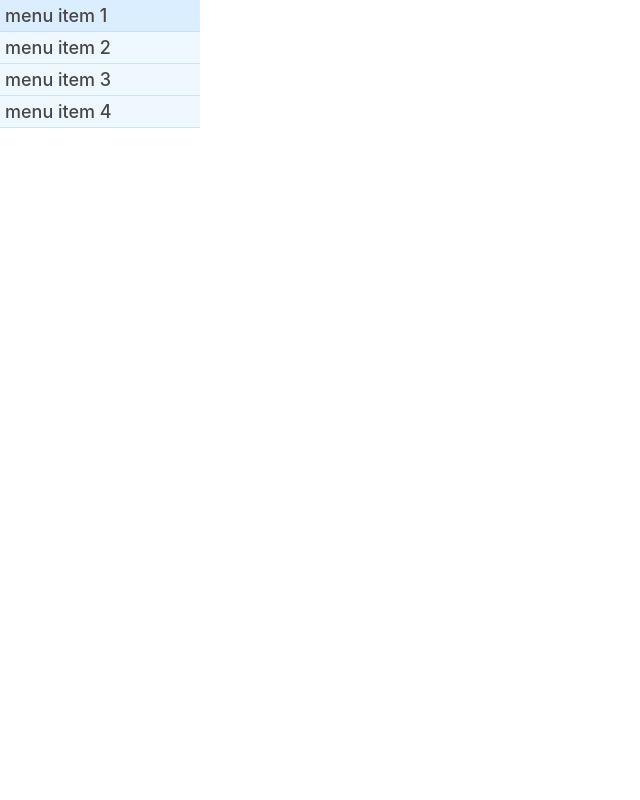
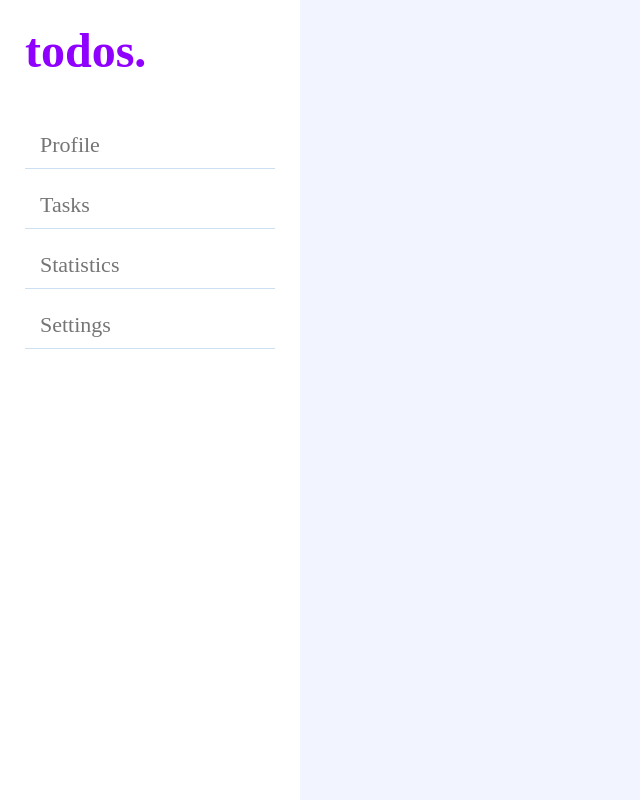
Before and after one commit to snaf-trip/todoMobx, a React app: page /tasks in a window 1280 px wide. Shown: the whole page, without its empty margins (0-640 px from the left). Built offline with nearby package versions, Linux system fonts and the light colour scheme; no server answers; sample sign-in values are in the browser's storage.

Commit message:
Updated styles at menu.

```diff
--- a/src/components/layout/layout.components.scss
+++ b/src/components/layout/layout.components.scss
@@ -1,3 +1,4 @@
 .layout {
   display: flex;
+  background-color: #F2F5FF;
 }
--- a/src/components/menu/menu.components.scss
+++ b/src/components/menu/menu.components.scss
@@ -1,4 +1,17 @@
 .menu {
+  font-family: Circe;
   min-width: 200px;
-  background-color: aliceblue;
+  max-width: 300px;
+  width: 100%;
+  height: 100vh;
+  padding: 15px 25px 0;
+  background-color: #ffffff;
+
+  .menu__logo {
+    color: #8F00FF;
+    font-size: 48px;
+    font-weight: 700;
+    margin: 0 0 43px 0;
+    line-height: 71px;
+  }
 }
--- a/src/components/menu/menu.components.tsx
+++ b/src/components/menu/menu.components.tsx
@@ -5,10 +5,11 @@ import { MenuItem } from "./menuItem.components";
 export const Menu = () => {
   return (
     <div className="menu">
-      <MenuItem title="menu item 1" />
-      <MenuItem title="menu item 2" />
-      <MenuItem title="menu item 3" />
-      <MenuItem title="menu item 4" />
+      <p className="menu__logo">todos.</p>
+      <MenuItem title="Profile" />
+      <MenuItem title="Tasks" />
+      <MenuItem title="Statistics" />
+      <MenuItem title="Settings" />
     </div>
   )
 }
--- a/src/components/menu/menuItem.components.scss
+++ b/src/components/menu/menuItem.components.scss
@@ -1,13 +1,18 @@
 .menuItem {
+  max-height: 40px;
+  height: 100%;
+  margin-bottom: 20px;
+  padding: 0 0 8px 15px;
   border-bottom: 1px solid rgb(204, 224, 241);
-  font-size: 18px;
-  padding: 5px;
-  color: rgb(71, 71, 71);
+  font-size: 22px;
+  color: #757575;
+  line-height: 32px;
   font-weight: 500;
 
   &:hover {
     cursor: pointer;
-    background-color: rgb(219, 238, 255);
+    color: #bc65ff;
+    // background-color: rgb(219, 238, 255);
   }
 
 }
```
Also changed, not shown: src/pages/signPages/authPage.pages.tsx (deleted, +0 -49 lines).
